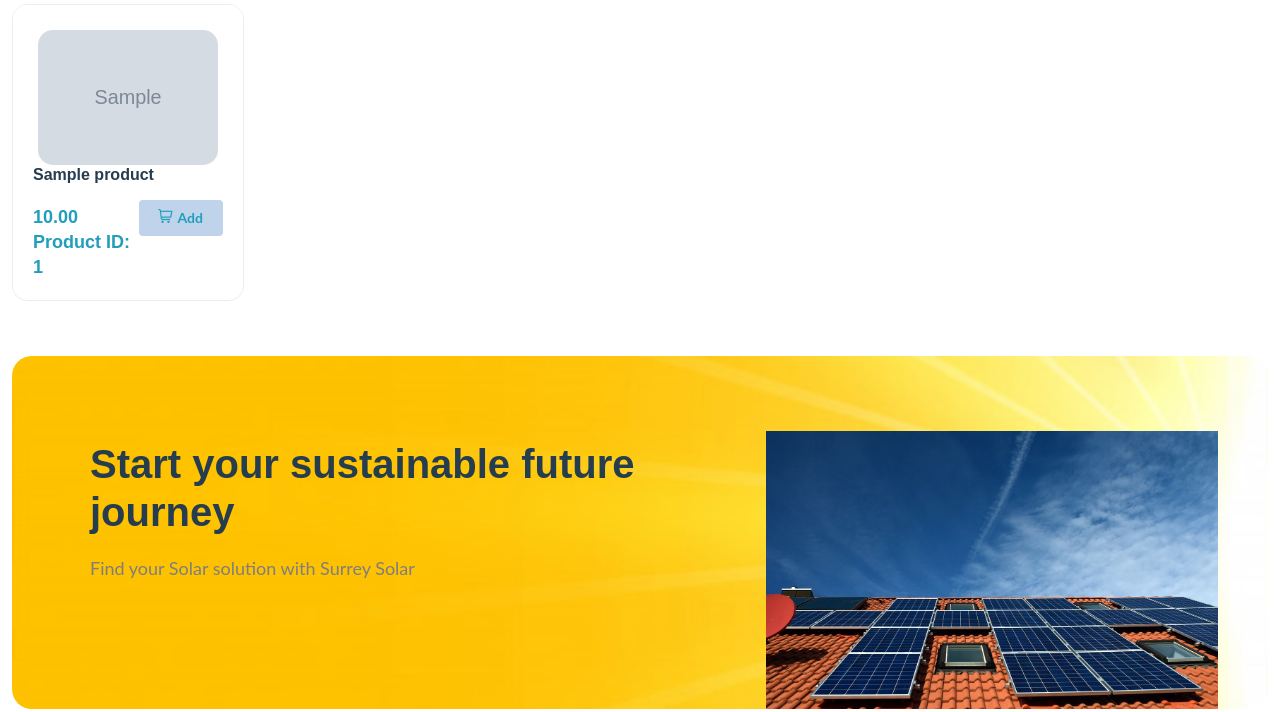
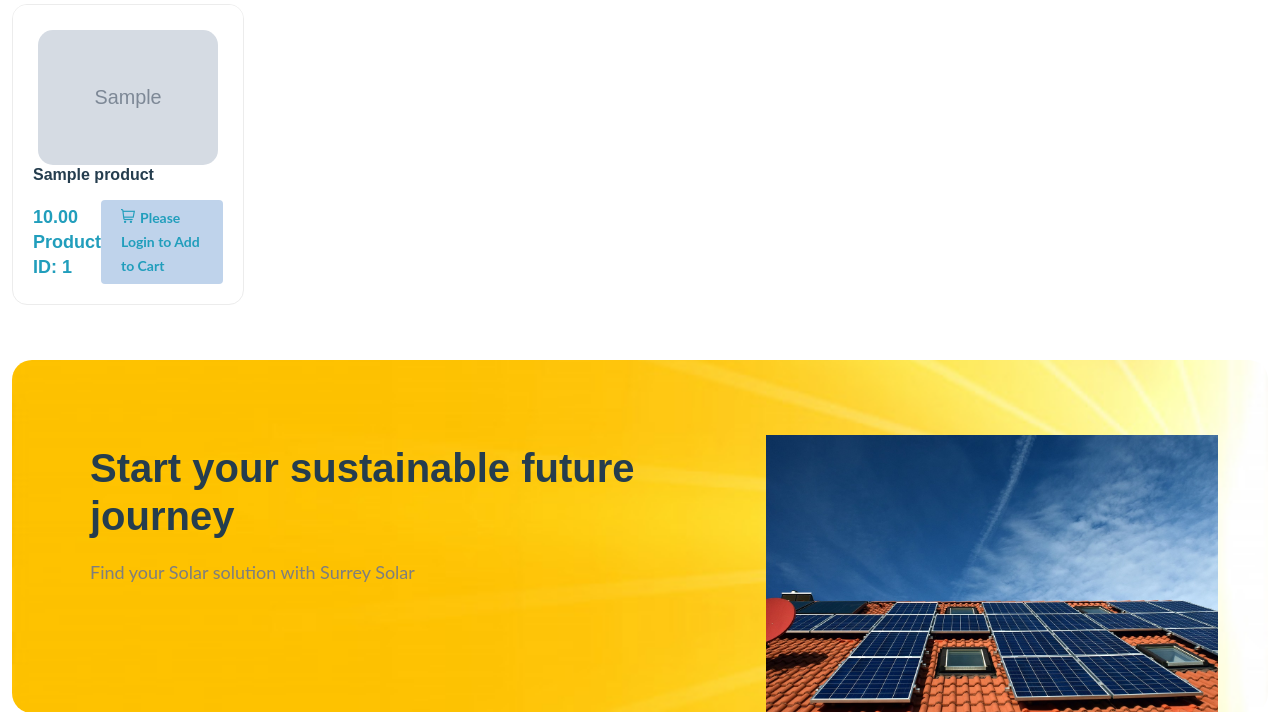
Before and after one commit to DarakhshanF/Django-eComm-app, a Django app: page /users/ in a window 1280 px wide. Shown: the part 424-1136 px from the top of the page. Run offline with Django 4.2, Linux system fonts and the light colour scheme; tables that the repository leaves empty hold one stand-in row (values such as "Sample post"); grey boxes marked "Sample" are stand-in pictures; some libraries are stand-ins or nearby versions.

Commit message:
Add to cart only when the user is logged in

```diff
--- a/eCommerce/templates/users/homepage.html
+++ b/eCommerce/templates/users/homepage.html
@@ -32,9 +32,15 @@
                                                 <span>{{ prod.price }}</span><br>
                                                 <span>Product ID: {{ prod.id }}</span>
                                             </div>
+                                            {% if not user.is_authenticated %}
+                                            <div class="add-cart">
+                                                <a class="add" href="{% url 'users:login' %}"><i class="fi-rs-shopping-cart mr-5"></i>Please Login to Add to Cart </a>
+                                            </div>
+                                            {% else %}
                                             <div class="add-cart">
                                                 <a class="add" href="{% url 'cart:add_to_cart' prod.id %}"><i class="fi-rs-shopping-cart mr-5"></i>Add </a>
                                             </div>
+                                            {% endif %}
                                         </div>
                                     </div>
                                 </div>
```
